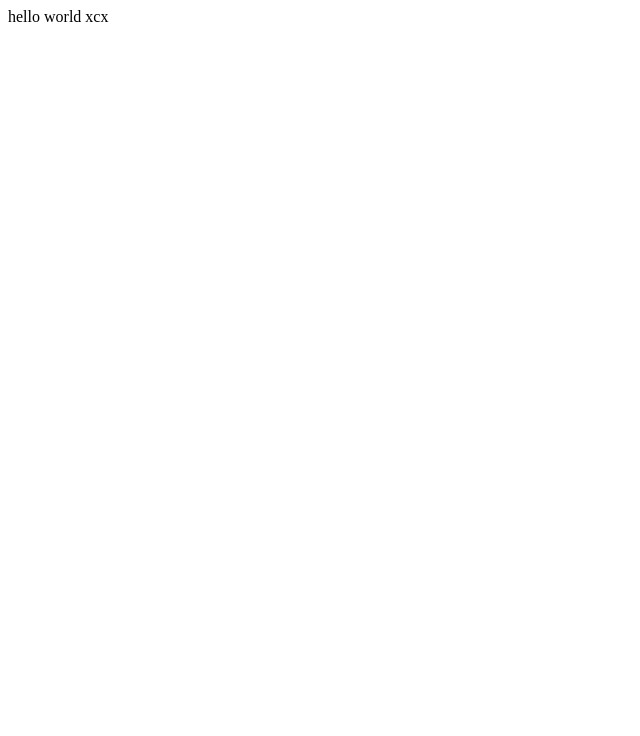
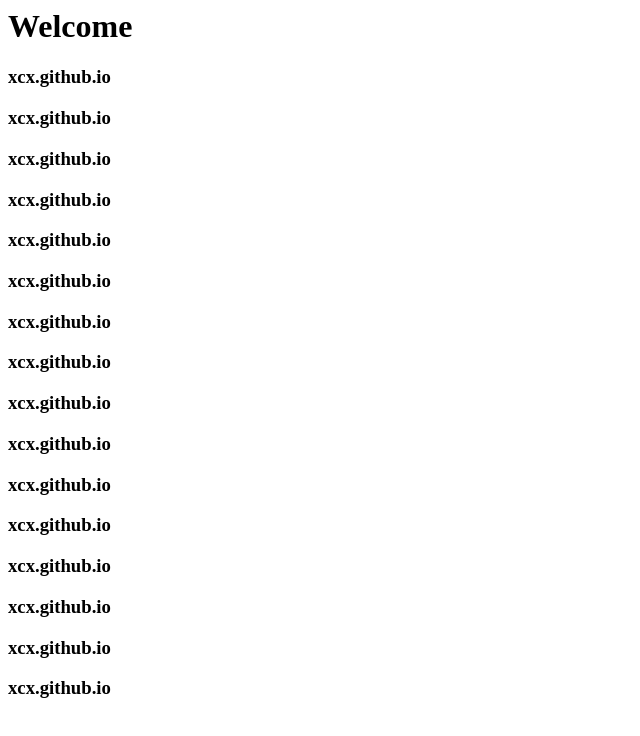
Before and after one commit to heixcx/heixcx.github.io, a plain HTML site: page index.html in a window 1280 px wide. Shown: the whole page, without its empty margins (0-640 px from the left). Drawn offline with Linux system fonts and the light colour scheme.

Commit message:
Update index.html

```diff
--- a/index.html
+++ b/index.html
@@ -1 +1,17 @@
-hello world xcx
+<h1>Welcome</h1>
+<h3>xcx.github.io</h3>
+<h3>xcx.github.io</h3>
+<h3>xcx.github.io</h3>
+<h3>xcx.github.io</h3>
+<h3>xcx.github.io</h3>
+<h3>xcx.github.io</h3>
+<h3>xcx.github.io</h3>
+<h3>xcx.github.io</h3>
+<h3>xcx.github.io</h3>
+<h3>xcx.github.io</h3>
+<h3>xcx.github.io</h3>
+<h3>xcx.github.io</h3>
+<h3>xcx.github.io</h3>
+<h3>xcx.github.io</h3>
+<h3>xcx.github.io</h3>
+<h3>xcx.github.io</h3>
```
